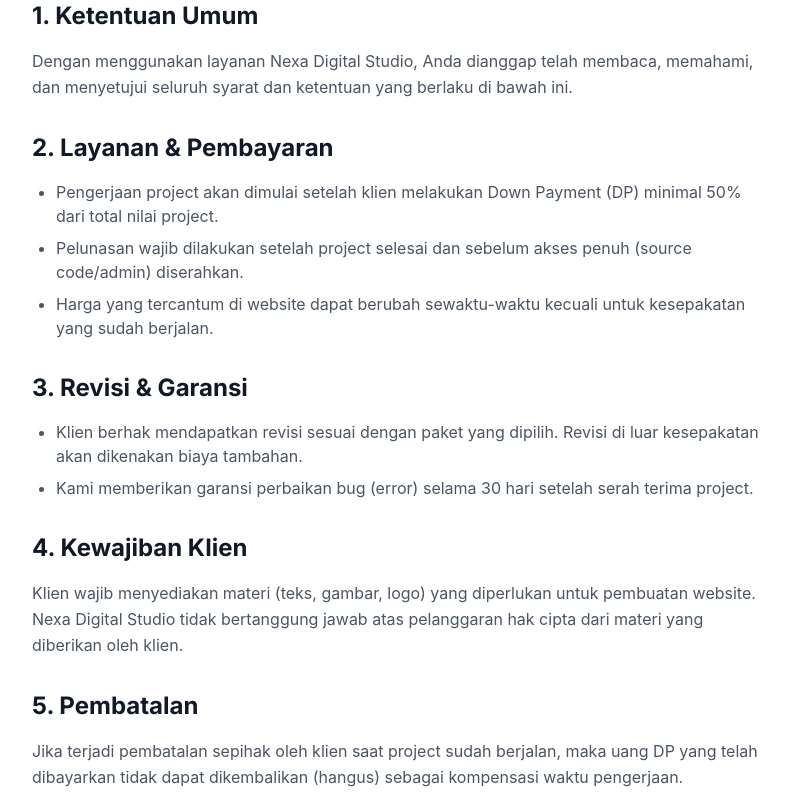
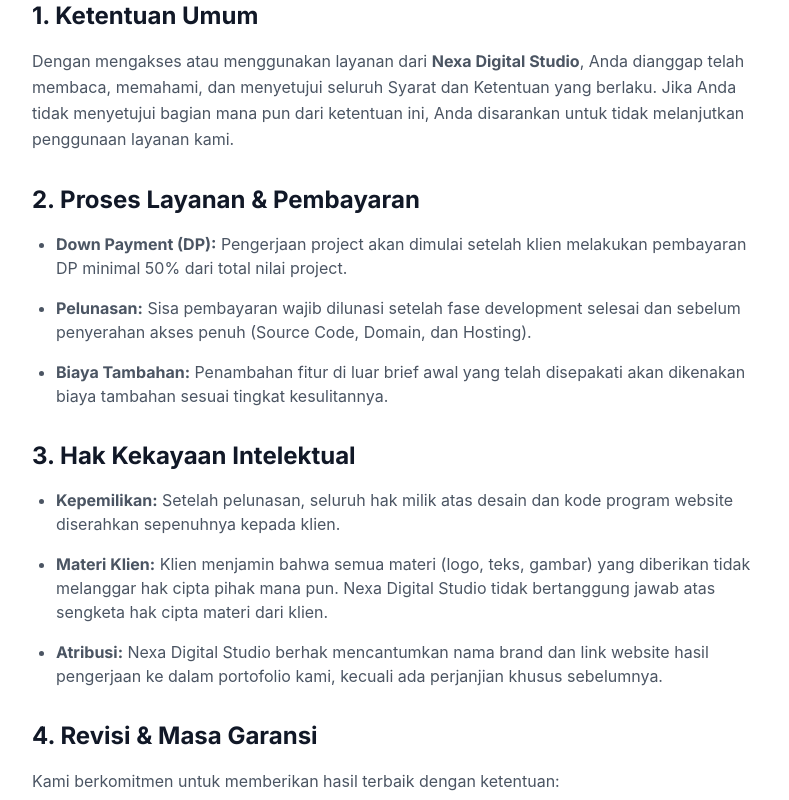
Before and after one commit to ARVIN1006/Nexa_Digital_Studio, a React (Vite) app: page /terms in a window 1280 px wide. Shown: the part 280-1080 px from the top of the page, without its empty margins (240-1029 px from the left). Built offline with nearby package versions, Linux system fonts and the light colour scheme; no server answers; a web font is replaced by a local one.

Commit message:
feat: menambahkan halaman Syarat dan Ketentuan serta Kebijakan Privasi.

```diff
--- a/src/pages/PrivacyPolicy.jsx
+++ b/src/pages/PrivacyPolicy.jsx
@@ -20,11 +20,11 @@
           <section>
             <h2 className="text-2xl font-bold mb-4">1. Pendahuluan</h2>
             <p className="text-gray-600 dark:text-gray-300 leading-relaxed">
-              Selamat datang di Nexa Digital Studio. Kami menghargai privasi
+              Di <strong>Nexa Digital Studio</strong>, kami menghargai privasi
               Anda dan berkomitmen untuk melindungi informasi pribadi yang Anda
               bagikan kepada kami. Kebijakan Privasi ini menjelaskan bagaimana
-              kami mengumpulkan, menggunakan, dan melindungi data Anda saat
-              menggunakan layanan kami.
+              kami mengumpulkan, menggunakan, dan melindungi data Anda saat Anda
+              berkunjung ke website kami atau menggunakan jasa kami.
             </p>
           </section>
 
@@ -33,45 +33,71 @@
               2. Informasi yang Kami Kumpulkan
             </h2>
             <p className="text-gray-600 dark:text-gray-300 leading-relaxed mb-4">
-              Kami hanya mengumpulkan informasi yang diperlukan untuk memberikan
-              layanan terbaik kepada Anda, meliputi:
+              Kami mengumpulkan informasi minimal yang diperlukan untuk
+              memproses pesanan dan konsultasi Anda, yaitu:
             </p>
-            <ul className="list-disc pl-6 space-y-2 text-gray-600 dark:text-gray-300">
-              <li>Nama lengkap</li>
-              <li>Alamat email</li>
-              <li>Nomor telepon (WhatsApp)</li>
-              <li>Detail kebutuhan project yang Anda berikan</li>
+            <ul className="list-disc pl-6 space-y-2 text-gray-600 dark:text-gray-300 font-medium">
+              <li>Nama & Nama Bisnis</li>
+              <li>Alamat Email aktif</li>
+              <li>Nomor Telepon (WhatsApp)</li>
+              <li>Informasi teknis (seperti domain yang diinginkan)</li>
+              <li>Detail brief project yang dikirimkan</li>
             </ul>
           </section>
 
           <section>
             <h2 className="text-2xl font-bold mb-4">3. Penggunaan Informasi</h2>
-            <p className="text-gray-600 dark:text-gray-300 leading-relaxed">
-              Data yang Anda berikan hanya digunakan untuk keperluan komunikasi
-              bisnis, seperti:
+            <p className="text-gray-600 dark:text-gray-300 leading-relaxed mb-4">
+              Informasi yang Anda berikan digunakan secara eksklusif untuk
+              kepentingan layanan Nexa Digital Studio, antara lain:
             </p>
             <ul className="list-disc pl-6 space-y-2 text-gray-600 dark:text-gray-300 mt-4">
-              <li>Menghubungi Anda untuk konsultasi project.</li>
-              <li>Mengirimkan penawaran harga (quotation).</li>
-              <li>Proses administrasi dan penagihan (invoice).</li>
+              <li>Berkomunikasi terkait konsultasi dan pengerjaan project.</li>
+              <li>
+                Proses penagihan (Invoice) dan administrasi kelengkapan domain.
+              </li>
+              <li>Mengirimkan update penting mengenai status website Anda.</li>
+              <li>
+                Keperluan riset internal untuk meningkatkan kualitas layanan
+                kami.
+              </li>
             </ul>
           </section>
 
           <section>
-            <h2 className="text-2xl font-bold mb-4">4. Perlindungan Data</h2>
+            <h2 className="text-2xl font-bold mb-4">
+              4. Keamanan & Perlindungan Data
+            </h2>
+            <p className="text-gray-600 dark:text-gray-300 leading-relaxed mb-4">
+              Kami menjamin kerahasiaan data Anda. Nexa Digital Studio{" "}
+              <strong>tidak akan pernah</strong> menjual, menyewakan, atau
+              memberikan data pribadi Anda kepada pihak ketiga untuk kepentingan
+              iklan atau pemasaran tanpa izin tertulis dari Anda.
+            </p>
             <p className="text-gray-600 dark:text-gray-300 leading-relaxed">
-              Kami menjamin bahwa data Anda tidak akan dijual, disewakan, atau
-              disebarluaskan kepada pihak ketiga tanpa izin Anda, kecuali jika
-              diwajibkan oleh hukum yang berlaku di Indonesia.
+              Semua akses kredensial (seperti login hosting atau CMS) akan
+              diserahkan sepenuhnya kepada Anda setelah project selesai, dan
+              kami tidak menyimpan salinan kredensial tersebut kecuali atas
+              permintaan Anda untuk maintenance berkala.
             </p>
           </section>
 
           <section>
-            <h2 className="text-2xl font-bold mb-4">5. Hubungi Kami</h2>
+            <h2 className="text-2xl font-bold mb-4">5. Perubahan Kebijakan</h2>
             <p className="text-gray-600 dark:text-gray-300 leading-relaxed">
-              Jika Anda memiliki pertanyaan mengenai Kebijakan Privasi ini,
-              silakan hubungi kami melalui WhatsApp atau Email yang tertera di
-              website.
+              Kami mungkin memperbarui Kebijakan Privasi ini sesekali untuk
+              mencerminkan perubahan praktik layanan kami atau karena alasan
+              operasional, hukum, atau peraturan lainnya.
+            </p>
+          </section>
+
+          <section className="bg-primary/5 p-8 rounded-2xl border border-primary/10">
+            <h2 className="text-2xl font-bold mb-4">6. Hubungi Kami</h2>
+            <p className="text-gray-600 dark:text-gray-300 leading-relaxed">
+              Jika Anda memiliki pertanyaan mengenai privasi Anda, silakan
+              hubungi tim kami melalui WhatsApp resmi di{" "}
+              <strong>6285199198055</strong> atau email di{" "}
+              <strong>nexadigitalstudio.business@gmail.com</strong>.
             </p>
           </section>
         </div>
--- a/src/pages/Terms.jsx
+++ b/src/pages/Terms.jsx
@@ -20,61 +20,104 @@
           <section>
             <h2 className="text-2xl font-bold mb-4">1. Ketentuan Umum</h2>
             <p className="text-gray-600 dark:text-gray-300 leading-relaxed">
-              Dengan menggunakan layanan Nexa Digital Studio, Anda dianggap
-              telah membaca, memahami, dan menyetujui seluruh syarat dan
-              ketentuan yang berlaku di bawah ini.
+              Dengan mengakses atau menggunakan layanan dari{" "}
+              <strong>Nexa Digital Studio</strong>, Anda dianggap telah membaca,
+              memahami, dan menyetujui seluruh Syarat dan Ketentuan yang
+              berlaku. Jika Anda tidak menyetujui bagian mana pun dari ketentuan
+              ini, Anda disarankan untuk tidak melanjutkan penggunaan layanan
+              kami.
             </p>
           </section>
 
           <section>
-            <h2 className="text-2xl font-bold mb-4">2. Layanan & Pembayaran</h2>
-            <ul className="list-disc pl-6 space-y-2 text-gray-600 dark:text-gray-300">
+            <h2 className="text-2xl font-bold mb-4">
+              2. Proses Layanan & Pembayaran
+            </h2>
+            <ul className="list-disc pl-6 space-y-4 text-gray-600 dark:text-gray-300">
               <li>
-                Pengerjaan project akan dimulai setelah klien melakukan Down
-                Payment (DP) minimal 50% dari total nilai project.
+                <strong>Down Payment (DP):</strong> Pengerjaan project akan
+                dimulai setelah klien melakukan pembayaran DP minimal 50% dari
+                total nilai project.
               </li>
               <li>
-                Pelunasan wajib dilakukan setelah project selesai dan sebelum
-                akses penuh (source code/admin) diserahkan.
+                <strong>Pelunasan:</strong> Sisa pembayaran wajib dilunasi
+                setelah fase development selesai dan sebelum penyerahan akses
+                penuh (Source Code, Domain, dan Hosting).
               </li>
               <li>
-                Harga yang tercantum di website dapat berubah sewaktu-waktu
-                kecuali untuk kesepakatan yang sudah berjalan.
+                <strong>Biaya Tambahan:</strong> Penambahan fitur di luar brief
+                awal yang telah disepakati akan dikenakan biaya tambahan sesuai
+                tingkat kesulitannya.
               </li>
             </ul>
           </section>
 
           <section>
-            <h2 className="text-2xl font-bold mb-4">3. Revisi & Garansi</h2>
-            <ul className="list-disc pl-6 space-y-2 text-gray-600 dark:text-gray-300">
+            <h2 className="text-2xl font-bold mb-4">
+              3. Hak Kekayaan Intelektual
+            </h2>
+            <ul className="list-disc pl-6 space-y-4 text-gray-600 dark:text-gray-300">
               <li>
-                Klien berhak mendapatkan revisi sesuai dengan paket yang
-                dipilih. Revisi di luar kesepakatan akan dikenakan biaya
-                tambahan.
+                <strong>Kepemilikan:</strong> Setelah pelunasan, seluruh hak
+                milik atas desain dan kode program website diserahkan sepenuhnya
+                kepada klien.
               </li>
               <li>
-                Kami memberikan garansi perbaikan bug (error) selama 30 hari
-                setelah serah terima project.
+                <strong>Materi Klien:</strong> Klien menjamin bahwa semua materi
+                (logo, teks, gambar) yang diberikan tidak melanggar hak cipta
+                pihak mana pun. Nexa Digital Studio tidak bertanggung jawab atas
+                sengketa hak cipta materi dari klien.
+              </li>
+              <li>
+                <strong>Atribusi:</strong> Nexa Digital Studio berhak
+                mencantumkan nama brand dan link website hasil pengerjaan ke
+                dalam portofolio kami, kecuali ada perjanjian khusus sebelumnya.
               </li>
             </ul>
           </section>
 
           <section>
-            <h2 className="text-2xl font-bold mb-4">4. Kewajiban Klien</h2>
+            <h2 className="text-2xl font-bold mb-4">
+              4. Revisi & Masa Garansi
+            </h2>
+            <p className="text-gray-600 dark:text-gray-300 leading-relaxed mb-4">
+              Kami berkomitmen untuk memberikan hasil terbaik dengan ketentuan:
+            </p>
+            <ul className="list-disc pl-6 space-y-3 text-gray-600 dark:text-gray-300">
+              <li>
+                Revisi tidak terbatas (Unlimited) selama masa pengerjaan sesuai
+                batasan brief awal.
+              </li>
+              <li>
+                Garansi perbaikan bug/error teknis selama 30 hari setelah
+                website online (Live).
+              </li>
+              <li>
+                Garansi tidak berlaku jika terjadi error akibat modifikasi kode
+                oleh pihak ketiga atau kelalaian klien dalam mengelola akses
+                admin.
+              </li>
+            </ul>
+          </section>
+
+          <section>
+            <h2 className="text-2xl font-bold mb-4">5. Pembatalan Project</h2>
             <p className="text-gray-600 dark:text-gray-300 leading-relaxed">
-              Klien wajib menyediakan materi (teks, gambar, logo) yang
-              diperlukan untuk pembuatan website. Nexa Digital Studio tidak
-              bertanggung jawab atas pelanggaran hak cipta dari materi yang
-              diberikan oleh klien.
+              Apabila terjadi pembatalan sepihak oleh klien ketika project sudah
+              berjalan, maka uang DP yang telah dibayarkan{" "}
+              <strong>tidak dapat dikembalikan</strong>. Jika pembatalan
+              dilakukan oleh pihak Nexa Digital Studio karena kendala teknis
+              internal, kami akan mengembalikan dana secara proporsional sesuai
+              progres pengerjaan.
             </p>
           </section>
 
-          <section>
-            <h2 className="text-2xl font-bold mb-4">5. Pembatalan</h2>
+          <section className="bg-primary/5 p-8 rounded-2xl border border-primary/10">
+            <h2 className="text-2xl font-bold mb-4">6. Pertanyaan & Bantuan</h2>
             <p className="text-gray-600 dark:text-gray-300 leading-relaxed">
-              Jika terjadi pembatalan sepihak oleh klien saat project sudah
-              berjalan, maka uang DP yang telah dibayarkan tidak dapat
-              dikembalikan (hangus) sebagai kompensasi waktu pengerjaan.
+              Jika ada poin yang kurang jelas, Anda dapat berdiskusi langsung
+              dengan tim kami melalui saluran komunikasi resmi Nexa Digital
+              Studio.
             </p>
           </section>
         </div>
```
